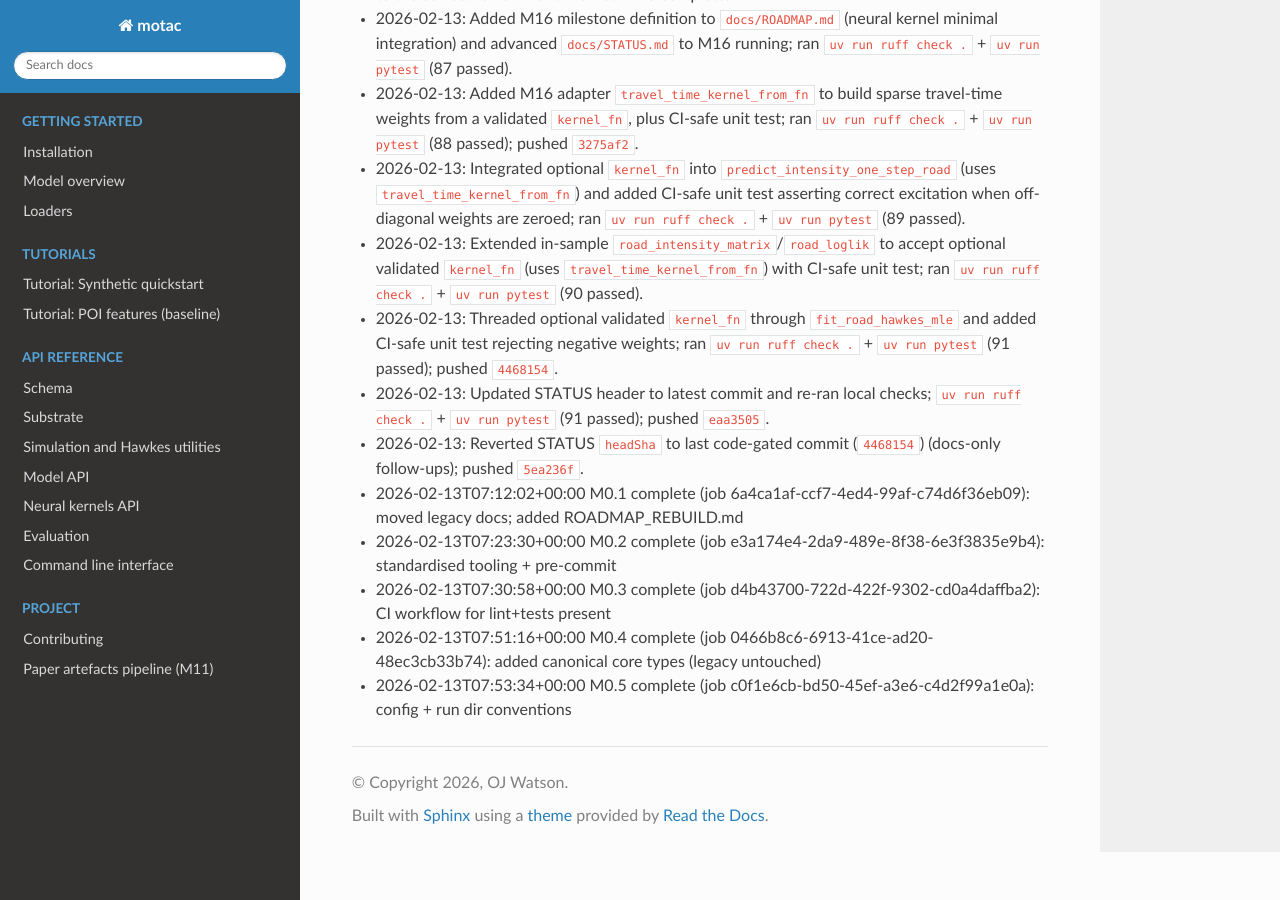
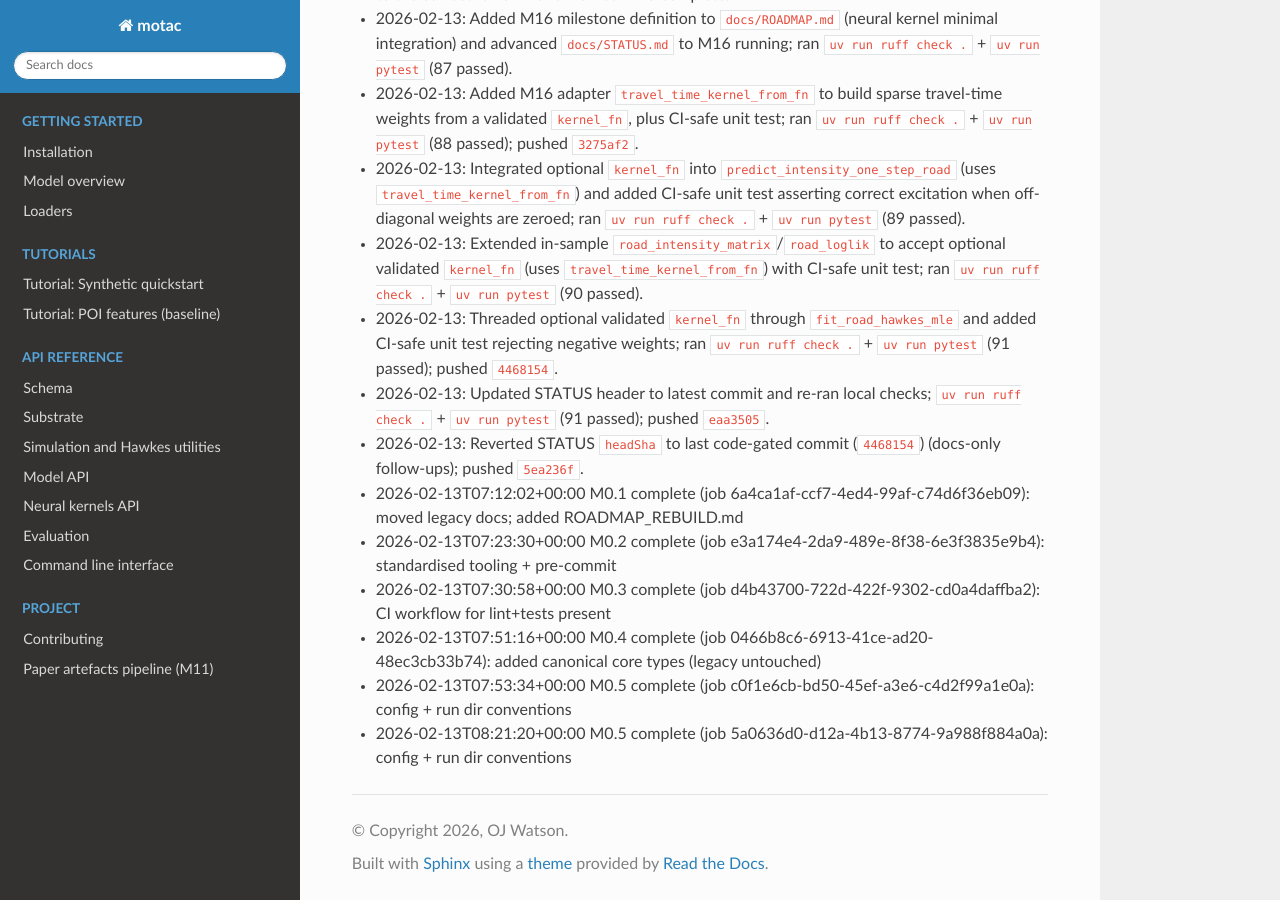
Before and after one commit to OJWatson/motac, a Sphinx documentation site: the page built from docs/WORKLOG.md, in a window 1280 px wide and 900 px high, scrolled down 3343 px. Built offline with Sphinx 7.4.7 and the Read the Docs theme 3.1.0, drawn with Linux system fonts in a browser that asks for light colours.

Commit message:
feat: add config + run directory conventions

```diff
--- a/docs/WORKLOG.md
+++ b/docs/WORKLOG.md
@@ -66,3 +66,4 @@ Guidelines:
 - 2026-02-13T07:30:58+00:00 M0.3 complete (job d4b43700-722d-422f-9302-cd0a4daffba2): CI workflow for lint+tests present
 - 2026-02-13T07:51:16+00:00 M0.4 complete (job 0466b8c6-6913-41ce-ad20-48ec3cb33b74): added canonical core types (legacy untouched)
 - 2026-02-13T07:53:34+00:00 M0.5 complete (job c0f1e6cb-bd50-45ef-a3e6-c4d2f99a1e0a): config + run dir conventions
+- 2026-02-13T08:21:20+00:00 M0.5 complete (job 5a0636d0-d12a-4b13-8774-9a988f884a0a): config + run dir conventions
```
